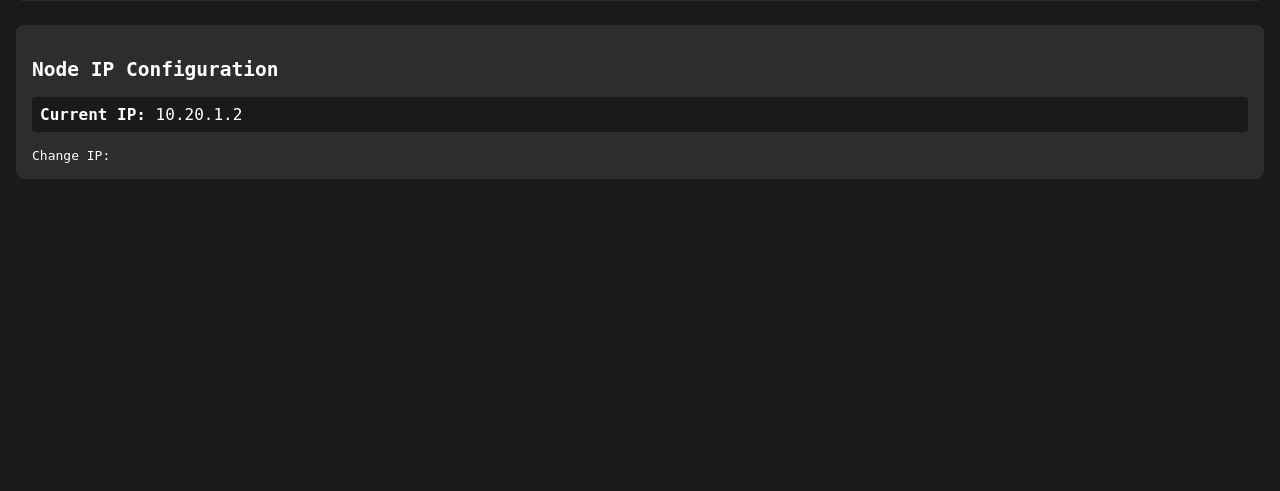
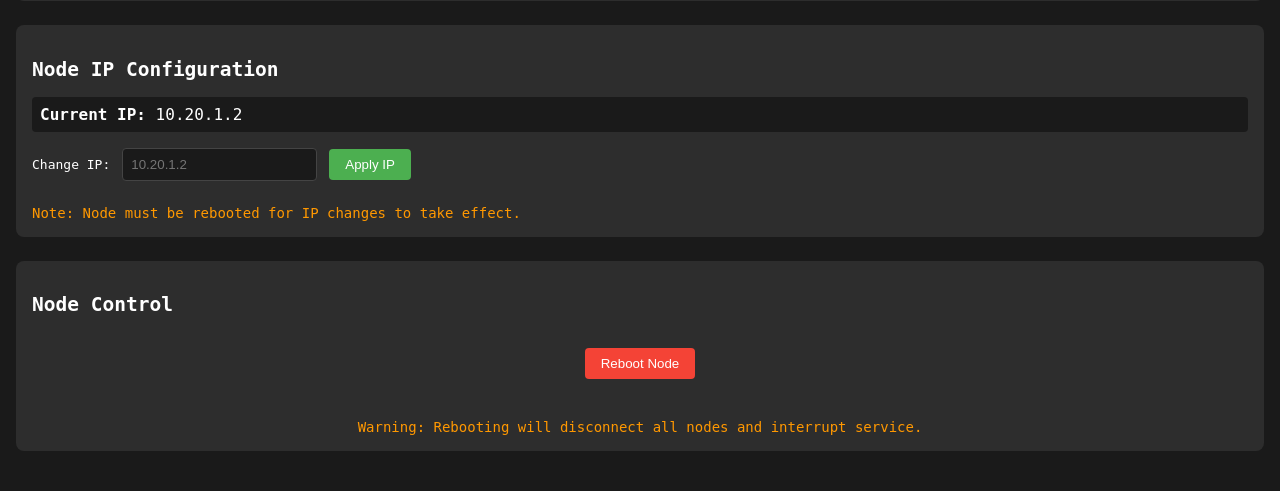
Before and after one commit to Natak-Mesh/Nucleus_V1, a Flask app: page /management in a window 1280 px wide. Shown: the part 332-823 px from the top of the page. Before the commit the page ends 511 px from the top, so only its background shows below. Run offline with Flask 3, Linux system fonts and the light colour scheme.

Commit message:
Update WIFI_CHANNELS by removing 5 GHz channels
Removed 5 GHz channel mapping from the WIFI_CHANNELS object.

```diff
--- a/home/natak/mesh_monitor/templates/management.html
+++ b/home/natak/mesh_monitor/templates/management.html
@@ -190,15 +190,7 @@
         const WIFI_CHANNELS = {
             // 2.4 GHz
             1: 2412, 2: 2417, 3: 2422, 4: 2427, 5: 2432, 6: 2437,
-            7: 2442, 8: 2447, 9: 2452, 10: 2457, 11: 2462, 12: 2467, 13: 2472, 14: 2484,
-
-            // 5 GHz (common channels)
-            36: 5180, 40: 5200, 44: 5220, 48: 5240,
-            52: 5260, 56: 5280, 60: 5300, 64: 5320,
-            100: 5500, 104: 5520, 108: 5540, 112: 5560,
-            116: 5580, 120: 5600, 124: 5620, 128: 5640,
-            132: 5660, 136: 5680, 140: 5700, 144: 5720,
-            149: 5745, 153: 5765, 157: 5785, 161: 5805, 165: 5825
+            7: 2442, 8: 2447, 9: 2452, 10: 2457, 11: 2462, 12: 2467, 13: 2472, 14: 2484
         };
 
         function loadMeshConfig() {
@@ -501,3 +493,29 @@
                     placeholder="{{ current_ip }}"
                     pattern="^(\d{1,3})\.(\d{1,3})\.(\d{1,3})\.(\d{1,3})$"
                     style="background-color: var(--background-color); color: var(--text-color); border: 1px solid #444; padding: 8px; border-radius: 4px;"
+                >
+                <button id="apply-ip" onclick="changeIp()">Apply IP</button>
+            </div>
+
+            <div class="disclaimer" style="font-size: 14px; color: #ff9800; margin-top: 8px;">
+                Note: Node must be rebooted for IP changes to take effect.
+            </div>
+
+            <div id="ip-status" class="status-message"></div>
+        </div>
+    </div>
+
+    <div class="section">
+        <h2>Node Control</h2>
+        <div class="config-controls">
+            <div style="display: flex; justify-content: center; margin: 16px 0;">
+                <button id="reboot-node" onclick="rebootNode()">Reboot Node</button>
+            </div>
+            <div class="disclaimer" style="font-size: 14px; color: #ff9800; margin-top: 8px; text-align: center;">
+                Warning: Rebooting will disconnect all nodes and interrupt service.
+            </div>
+            <div id="reboot-status" class="status-message"></div>
+        </div>
+    </div>
+</body>
+</html>
```
